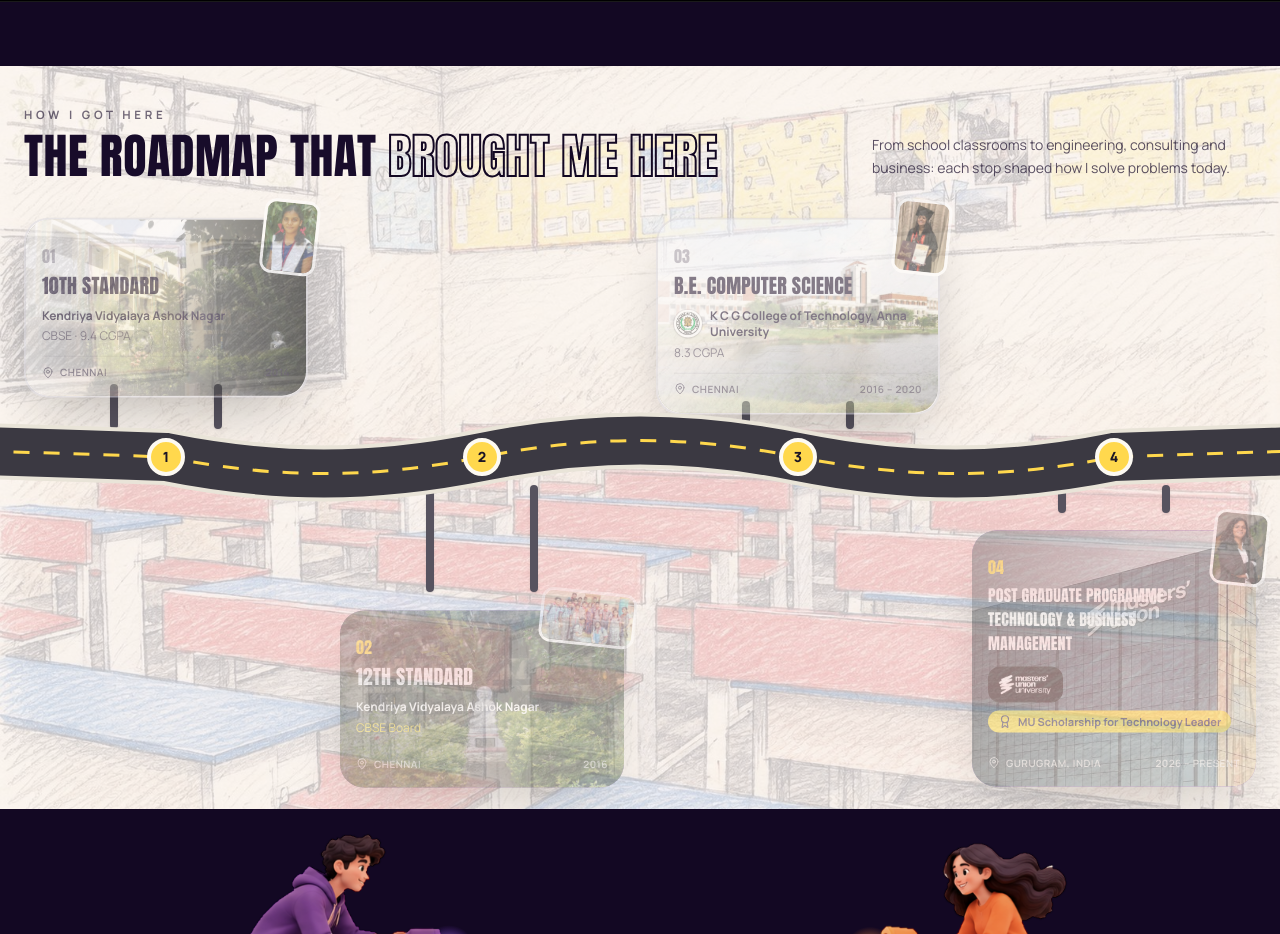
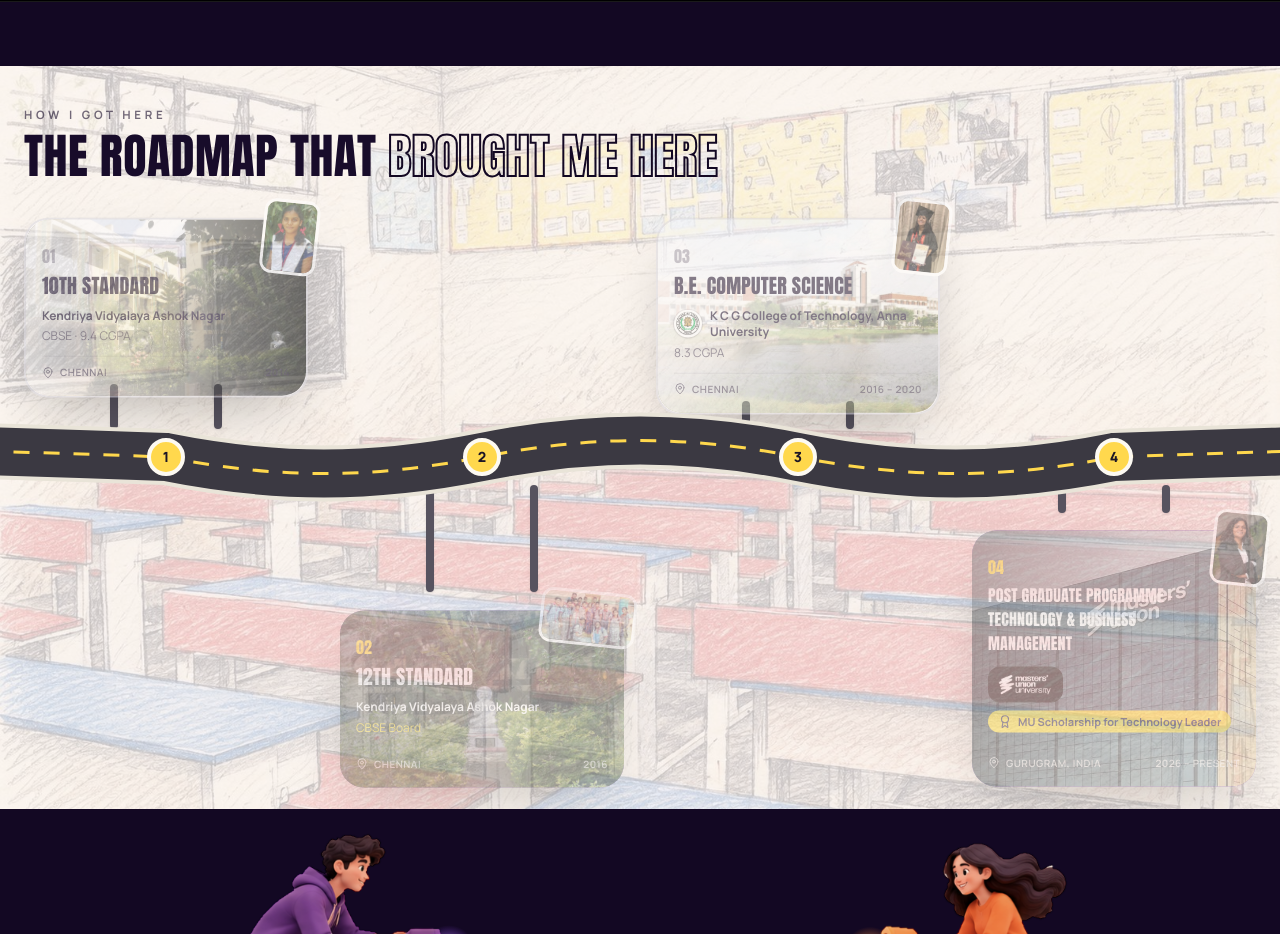
Before and after one commit to jyotisingh2027-art/Jyoti_Kumari-Singh_portfolio, a React (Vite) app: page / in a window 1280 px wide. Shown: the part 11040-11974 px from the top of the page. Built offline with nearby package versions, Linux system fonts and the light colour scheme.

Commit message:
Journey: remove the line beside the roadmap heading
Co-Authored-By: Claude Opus 5.5 <noreply@anthropic.com>
Claude-Session: https://claude.ai/code/session_018jxijH8Jqk5ZYFdauh5WtK

```diff
--- a/src/components/site/Roadmap.tsx
+++ b/src/components/site/Roadmap.tsx
@@ -289,10 +289,6 @@ export function Roadmap() {
               THE ROADMAP THAT <span className="text-outline-ink">BROUGHT ME HERE</span>
             </h2>
           </div>
-          <p className="max-w-sm text-sm leading-relaxed opacity-70">
-            From school classrooms to engineering, consulting and business: each stop shaped how I
-            solve problems today.
-          </p>
         </div>
 
         <div ref={wrapRef} className="relative mt-6">
```
